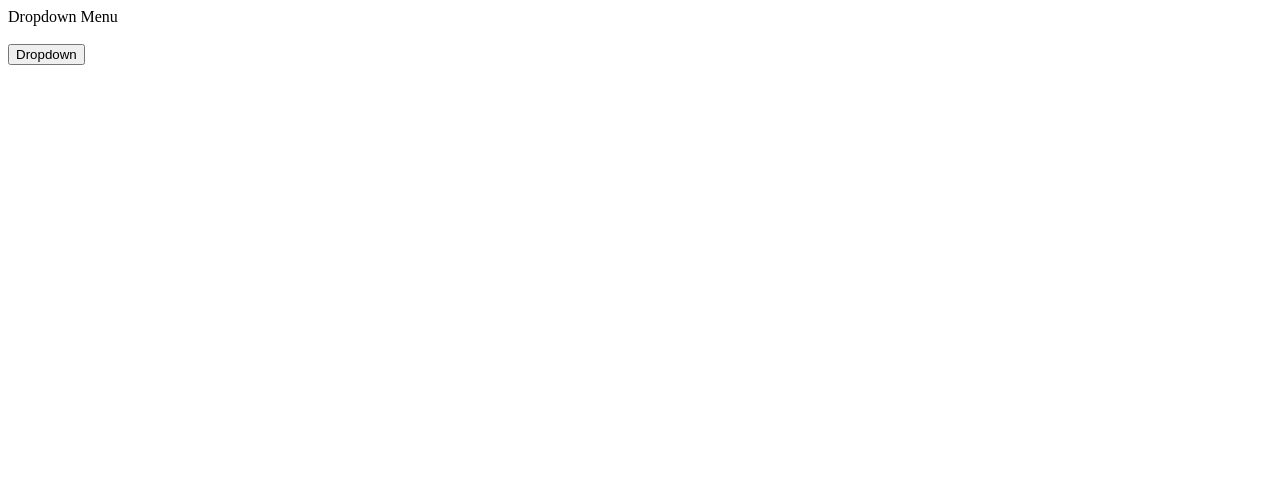
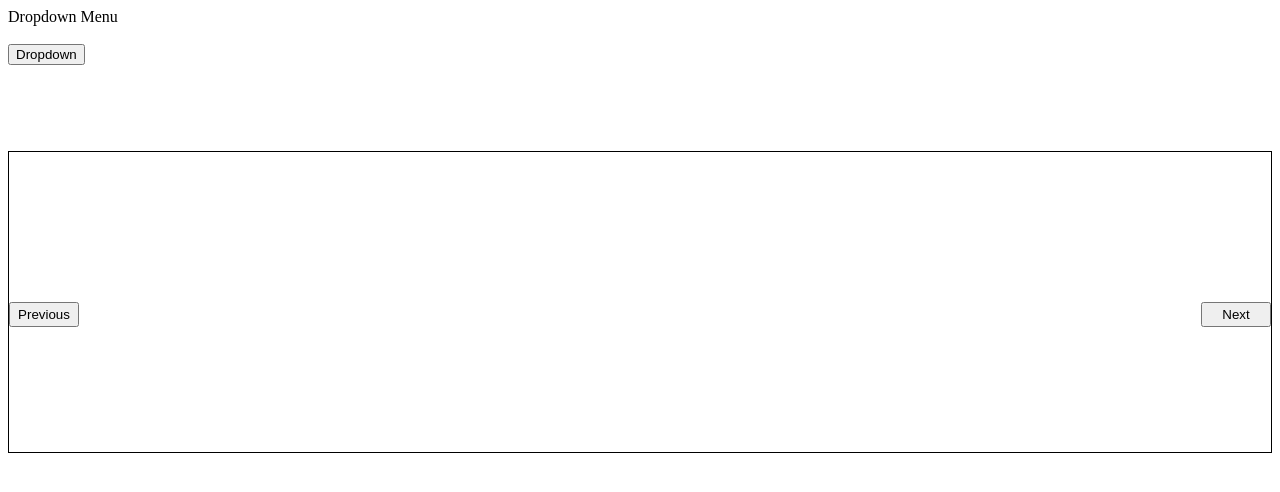
Before and after one commit to fabiusgasber/dynamic-user-interfaces, a website built with webpack: page src/template.html in a window 1280 px wide. Built offline with nearby package versions, Linux system fonts and the light colour scheme.

Commit message:
feat: setup basic layout and styling for carousel slide

```diff
--- a/src/styles.css
+++ b/src/styles.css
@@ -1,7 +1,32 @@
 .dropdown-content {
-    visibility: hidden;
+  visibility: hidden;
 }
 
 .show {
-    visibility: visible;
+  visibility: visible;
 }
+
+.carousel-container {
+   border: 1px solid black;
+   display: flex;
+   height: 300px;
+   position: relative;
+}
+
+.carousel-slide {
+    border: 1px solid green;
+    flex: 1;
+    display: none;
+}
+
+.carousel-container button {
+    position: absolute;
+    height: 25px;
+    width: 70px;
+    top: 50%;
+    bottom: 50%;
+}
+
+.carousel-container .next-btn {
+    right: 0;
+}
--- a/src/template.html
+++ b/src/template.html
@@ -25,6 +25,19 @@
           <li>Delete</li>
         </ul>
       </div>
+      <div class="carousel-container">
+        <div class="carousel-slide">
+          <img src="" alt="" />
+        </div>
+        <div class="carousel-slide">
+          <img src="" alt="" />
+        </div>
+        <div class="carousel-slide">
+          <img src="" alt="" />
+        </div>
+        <button class="previous-btn">Previous</button>
+        <button class="next-btn">Next</button>
+      </div>
     </main>
   </body>
 </html>
```
